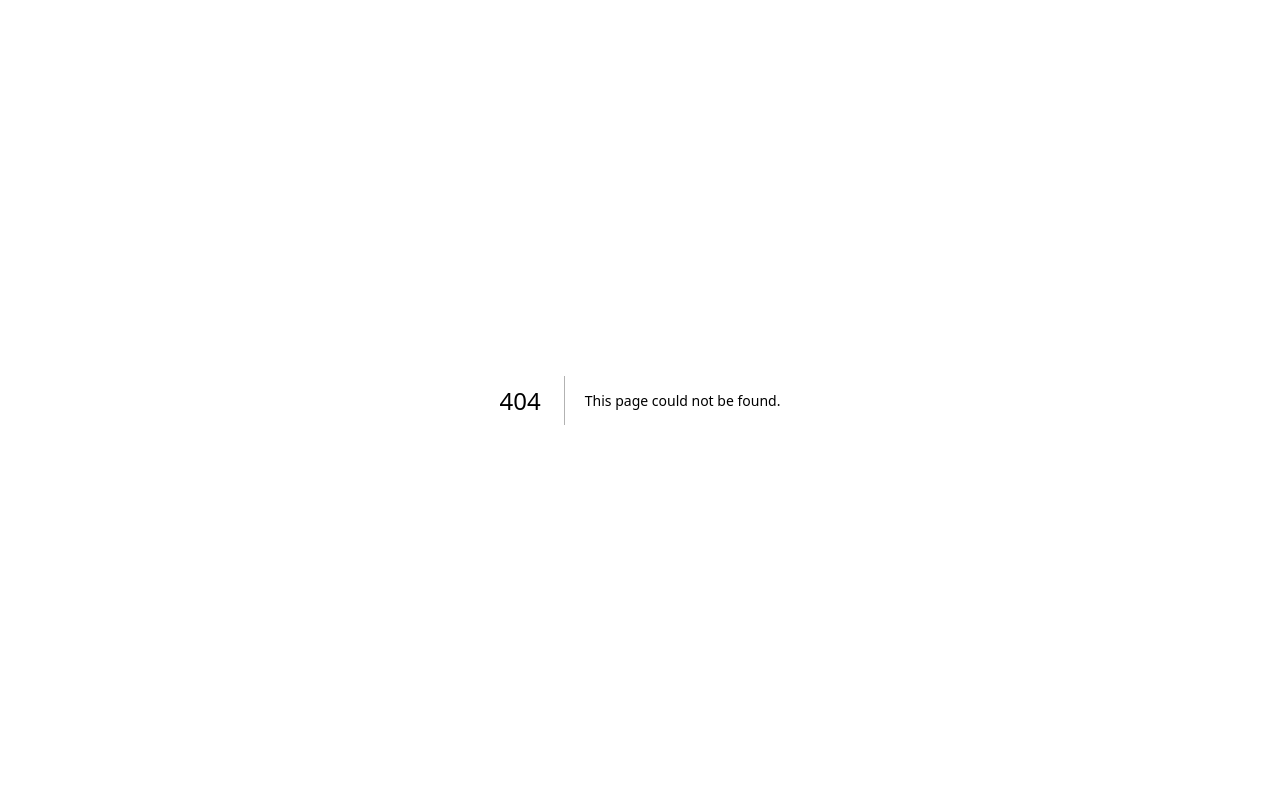
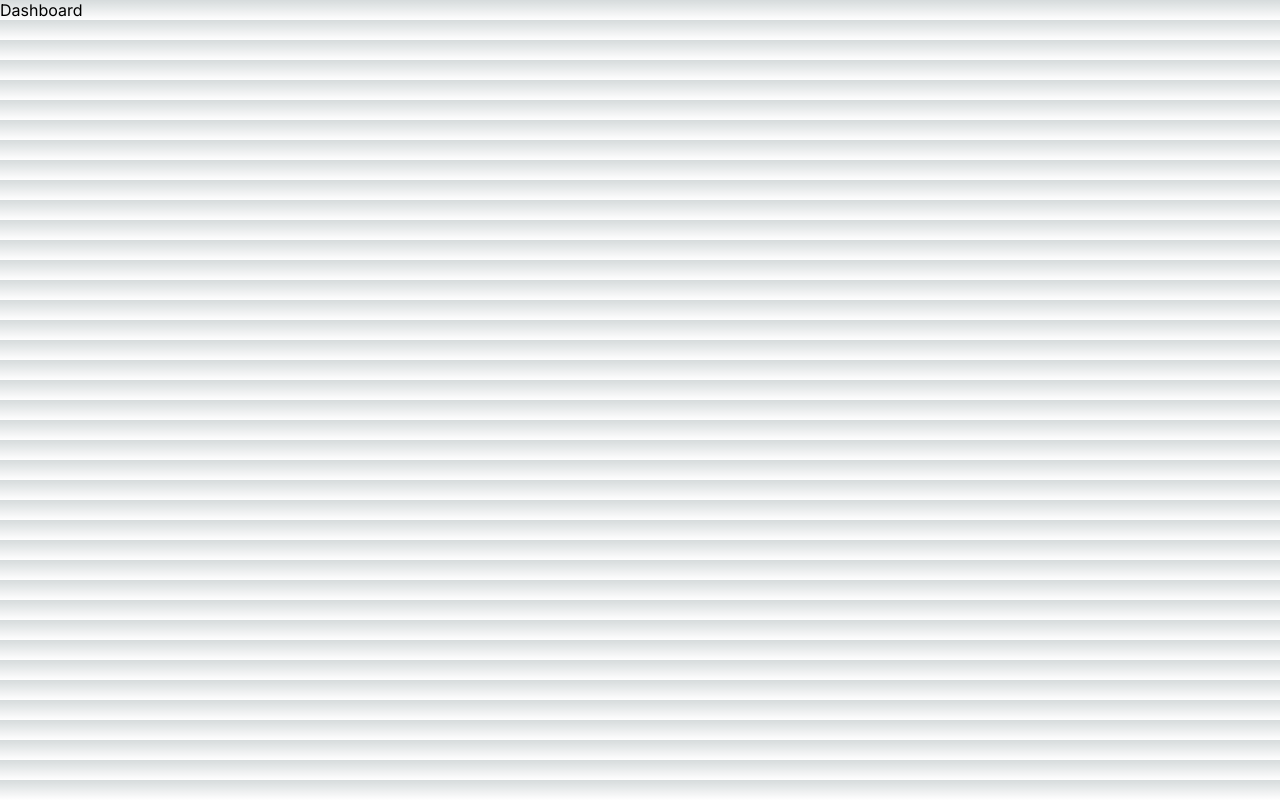
Before and after one commit to taufeeq-ahmed/fibr-challenge, a Next.js app: page /dashboard in a window 1280 px wide. Before the commit this address had no page. Built offline with nearby package versions, Linux system fonts and the light colour scheme.

Commit message:
dashboard component added

```diff
--- /dev/null
+++ b/app/dashboard/page.jsx
@@ -0,0 +1,12 @@
+import React from 'react';
+import styles from './page.module.css';
+
+function Dashboard() {
+  return (
+    <main className={styles.dashboard}>
+      Dashboard
+    </main>
+  );
+}
+
+export default Dashboard;
--- /dev/null
+++ b/app/dashboard/page.module.css
@@ -0,0 +1,3 @@
+.dashboard{
+    display: flex;
+}
--- a/app/page.tsx
+++ b/app/page.tsx
@@ -3,6 +3,8 @@ import styles from './page.module.css';
 
 export default function Home() {
   return (
-    <main className={styles.main} />
+    <main className={styles.main}>
+      Home page
+    </main>
   );
 }
```
Also changed, not shown: .eslintrc.json.
